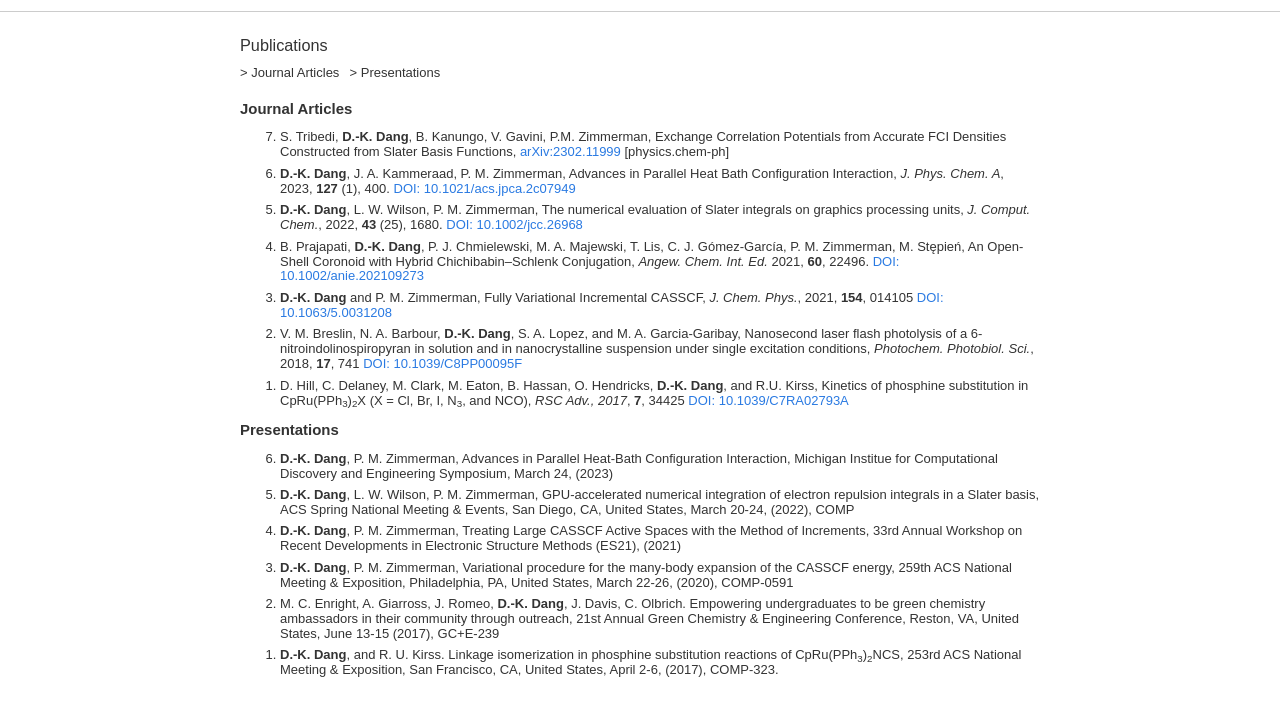
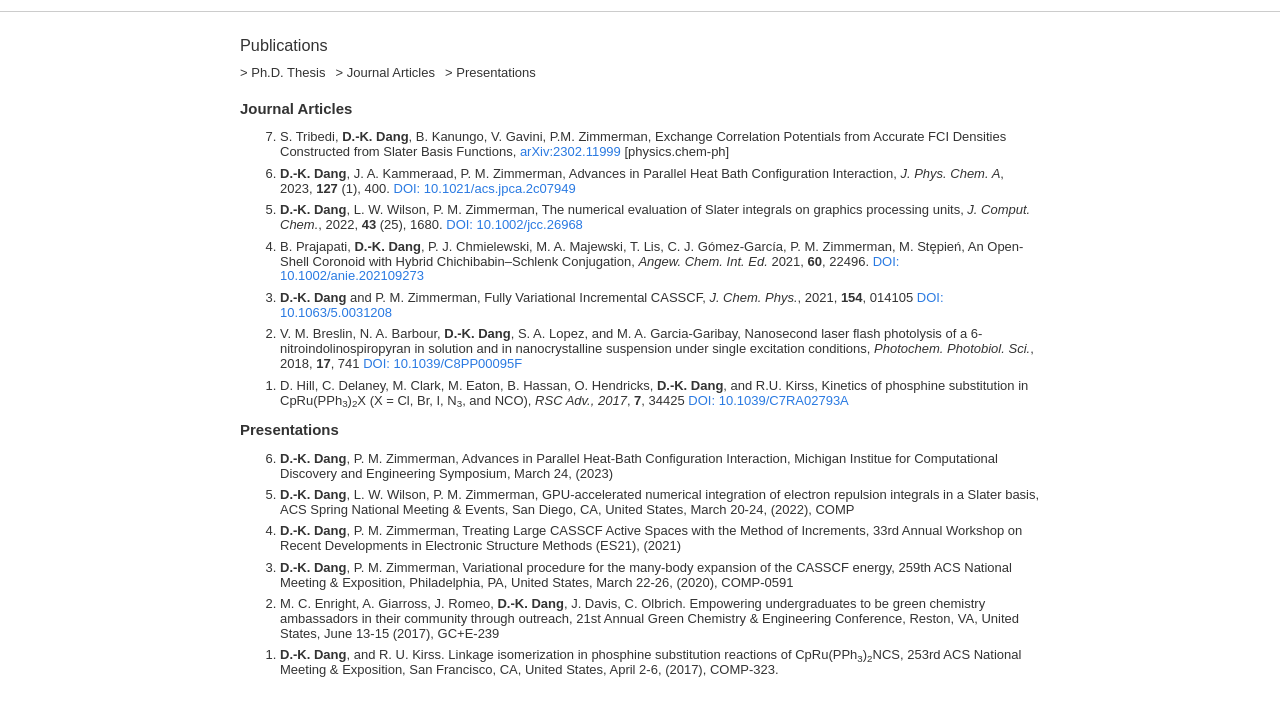
Before and after one commit to duykhoidang/duykhoidang.github.io, a plain HTML site: page pubs/index.html in a window 1280 px wide. Shown: the part 42-758 px from the top of the page. Drawn offline with Linux system fonts and the light colour scheme.

Commit message:
Added dissertation document

```diff
--- a/pubs/index.html
+++ b/pubs/index.html
@@ -42,6 +42,7 @@
     <header class="page-header">
         <h1 class="page-title">Publications</h1>
         <nav class="page-nav">
+            <a class="section-link" href="docs/thesis.pdf">Ph.D. Thesis</a>
             <a class="section-link" href="#journal-articles">Journal Articles</a>
             <a class="section-link" href="#presentations">Presentations</a>
         </nav>
```
Also changed, not shown: 1 other file.
